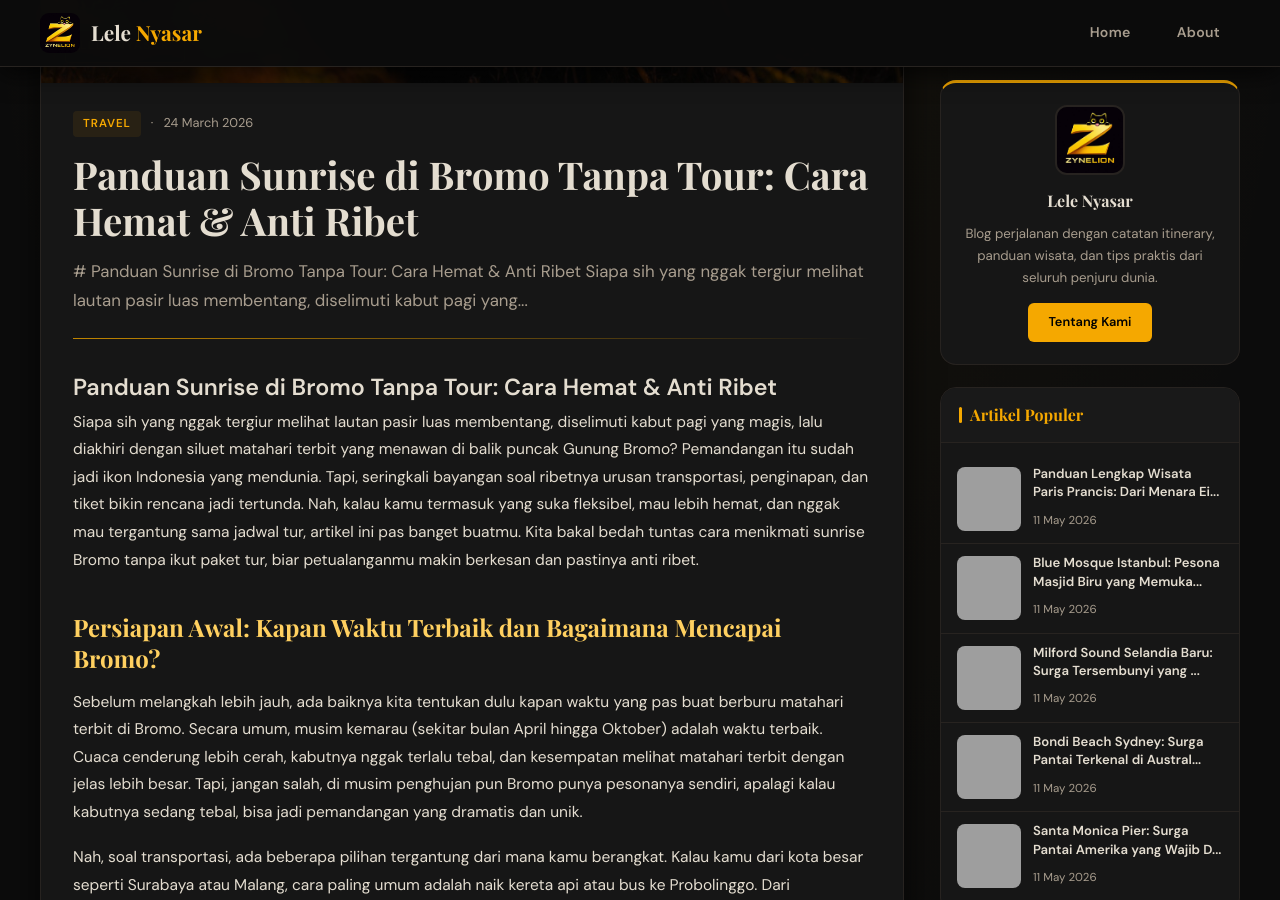
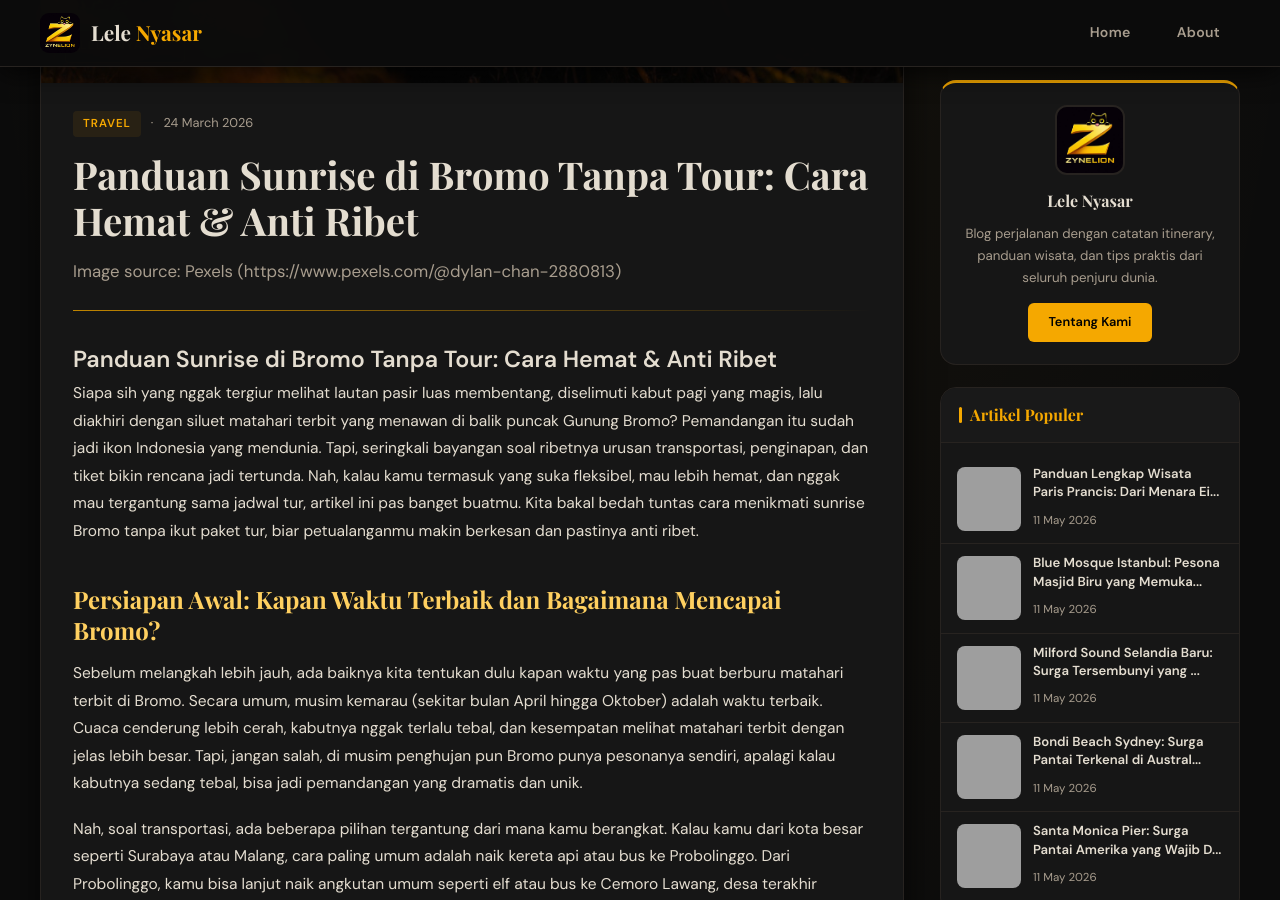
Before and after one commit to vwebe/lele, a Jekyll site: the page built from _posts/2026-03-24-panduan-sunrise-di-bromo-tanpa-tour-cara-hemat-&-anti-ribet.md, in a window 1280 px wide and 900 px high, scrolled down 543 px, cut to the strip 0-900 px from the top of the window. Built offline with Jekyll 4.4.1, drawn with Linux system fonts in a browser that asks for light colours; some web fonts are replaced; grey boxes are pictures that could not be loaded.

Commit message:
Fix SEO meta source: _posts/2026-03-24-panduan-sunrise-di-bromo-tanpa-tour-cara-hemat-&-anti-ribet.md

```diff
--- a/_posts/2026-03-24-panduan-sunrise-di-bromo-tanpa-tour-cara-hemat-&-anti-ribet.md
+++ b/_posts/2026-03-24-panduan-sunrise-di-bromo-tanpa-tour-cara-hemat-&-anti-ribet.md
@@ -1,16 +1,21 @@
 ---
 layout: post
 title: "Panduan Sunrise di Bromo Tanpa Tour: Cara Hemat & Anti Ribet"
+seo_title: "Panduan Sunrise di Bromo Tanpa Tour: Cara Hemat & Anti Ribet"
+keyword: "panduan sunrise di bromo tanpa tour cara hemat anti ribet"
 date: 2026-03-24 13:00:00 +0700
-categories: [travel]
-image: "/assets/images/auto/panduan-sunrise-di-bromo-tanpa-tour-cara-hemat-&-anti-ribet.jpg"
-seo_title: "Panduan Sunrise di Bromo Tanpa Tour: Cara Hemat & Anti Ribet"
-description: "# Panduan Sunrise di Bromo Tanpa Tour: Cara Hemat & Anti Ribet Siapa sih yang nggak tergiur melihat lautan pasir luas membentang, diselimuti kabut pagi yang..."
-excerpt: "# Panduan Sunrise di Bromo Tanpa Tour: Cara Hemat & Anti Ribet Siapa sih yang nggak tergiur melihat lautan pasir luas membentang, diselimuti kabut pagi yang..."
-keywords: "panduan sunrise di bromo tanpa tour cara hemat anti ribet, panduan sunrise bromo tanpa, travel, wisata panduan sunrise bromo, panduan panduan sunrise bromo, tips panduan sunrise bromo"
-image_alt: "Panduan Sunrise di Bromo Tanpa Tour: Cara Hemat & Anti Ribet"
+last_modified_at: 2026-05-12 17:32:12 +0700
+sitemap: true
 robots: "index, follow, max-snippet:-1, max-image-preview:large, max-video-preview:-1"
 googlebot: "index, follow, max-snippet:-1, max-image-preview:large, max-video-preview:-1"
+categories: ["travel"]
+tags: ["travel"]
+description: "Image source: Pexels (https://www.pexels.com/@dylan-chan-2880813)"
+excerpt: "Image source: Pexels (https://www.pexels.com/@dylan-chan-2880813)"
+keywords: "travel, sunrise, bromo, tanpa, tour, cara, hemat, anti, ribet, wisata sunrise bromo tanpa, panduan sunrise bromo tanpa, tips sunrise bromo tanpa"
+image: "/assets/images/auto/panduan-sunrise-di-bromo-tanpa-tour-cara-hemat-&-anti-ribet.jpg"
+image_alt: "Panduan Sunrise di Bromo Tanpa Tour: Cara Hemat & Anti Ribet"
+seo_fixed_source: "sheet_keyword_h2p_v1"
 ---
 
 <img src="{{ "assets/images/auto/panduan-sunrise-di-bromo-tanpa-tour-cara-hemat-&-anti-ribet.jpg" | relative_url }}" alt="Panduan Sunrise di Bromo Tanpa Tour: Cara Hemat & Anti Ribet" loading="lazy" decoding="async">
```
